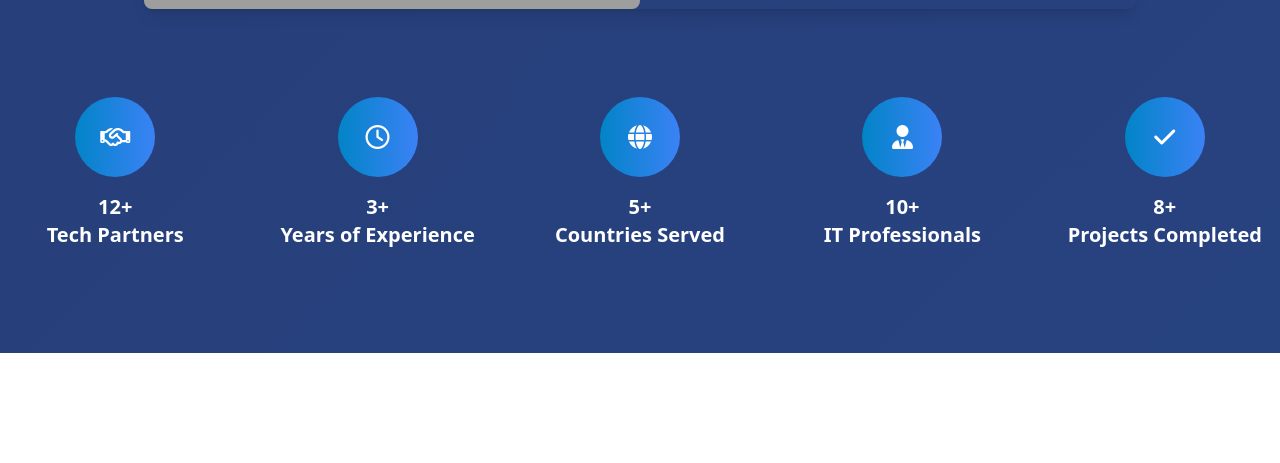
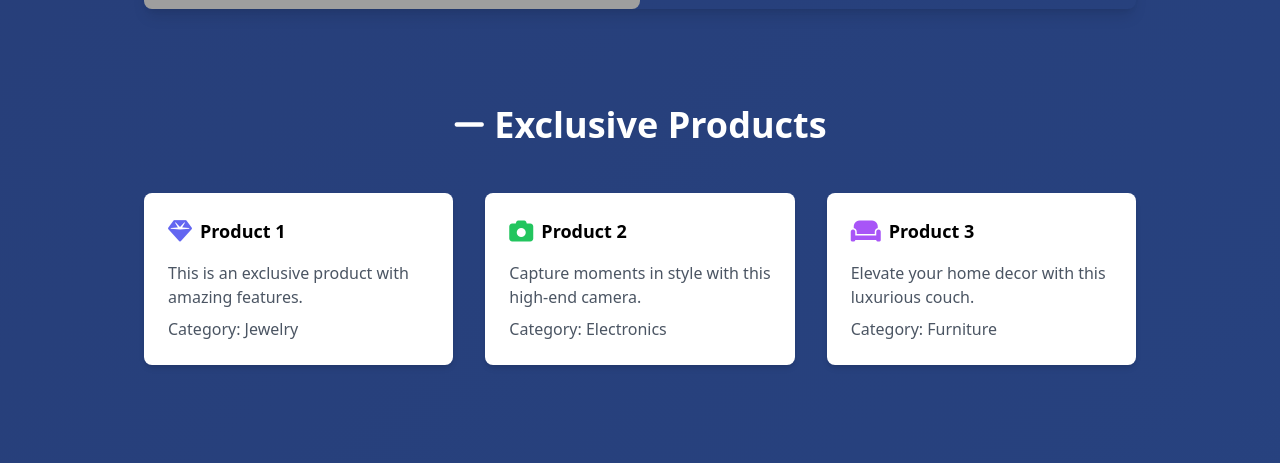
Before and after one commit to Rifat977/0xbyte, a Nuxt app: page / in a window 1280 px wide. Shown: the part 2375-2838 px from the top of the page. Before the commit the page ends 2728 px from the top, so only its background shows below. Built offline with nearby package versions, Linux system fonts and the light colour scheme; grey boxes are pictures that could not be loaded.

Commit message:
our product section

```diff
--- a/pages/index.vue
+++ b/pages/index.vue
@@ -77,6 +77,56 @@
         </div>
       </div>
     </div>
+
+    <div class="py-8 mt-8 lg:px-36">
+      <div class="container px-4 lg:px-0">
+        <div class="justify-center items-center">
+          <h2 class="text-4xl font-bold mb-12 text-center text-white">
+            <i class="fa-solid fa-minus"></i> Exclusive Products
+          </h2>
+        </div>
+
+        <div class="flex flex-wrap -mx-4">
+          <!-- Card 1 -->
+          <div class="w-full sm:w-1/2 lg:w-1/3 px-4 mb-4">
+            <div class="bg-white rounded-lg shadow-md p-6">
+              <div class="flex items-center mb-4">
+                <i class="fas fa-gem text-indigo-500 text-2xl"></i>
+                <h3 class="ml-2 text-lg font-semibold">Product 1</h3>
+              </div>
+              <p class="text-gray-600 mb-2">This is an exclusive product with amazing features.</p>
+              <p class="text-gray-600">Category: Jewelry</p>
+            </div>
+          </div>
+
+          <!-- Card 2 -->
+          <div class="w-full sm:w-1/2 lg:w-1/3 px-4 mb-4">
+            <div class="bg-white rounded-lg shadow-md p-6">
+              <div class="flex items-center mb-4">
+                <i class="fas fa-camera text-green-500 text-2xl"></i>
+                <h3 class="ml-2 text-lg font-semibold">Product 2</h3>
+              </div>
+              <p class="text-gray-600 mb-2">Capture moments in style with this high-end camera.</p>
+              <p class="text-gray-600">Category: Electronics</p>
+            </div>
+          </div>
+
+          <!-- Card 3 -->
+          <div class="w-full sm:w-1/2 lg:w-1/3 px-4 mb-4">
+            <div class="bg-white rounded-lg shadow-md p-6">
+              <div class="flex items-center mb-4">
+                <i class="fas fa-couch text-purple-500 text-2xl"></i>
+                <h3 class="ml-2 text-lg font-semibold">Product 3</h3>
+              </div>
+              <p class="text-gray-600 mb-2">Elevate your home decor with this luxurious couch.</p>
+              <p class="text-gray-600">Category: Furniture</p>
+            </div>
+          </div>
+        </div>
+      </div>
+    </div>
+
+
 
 
 
```
